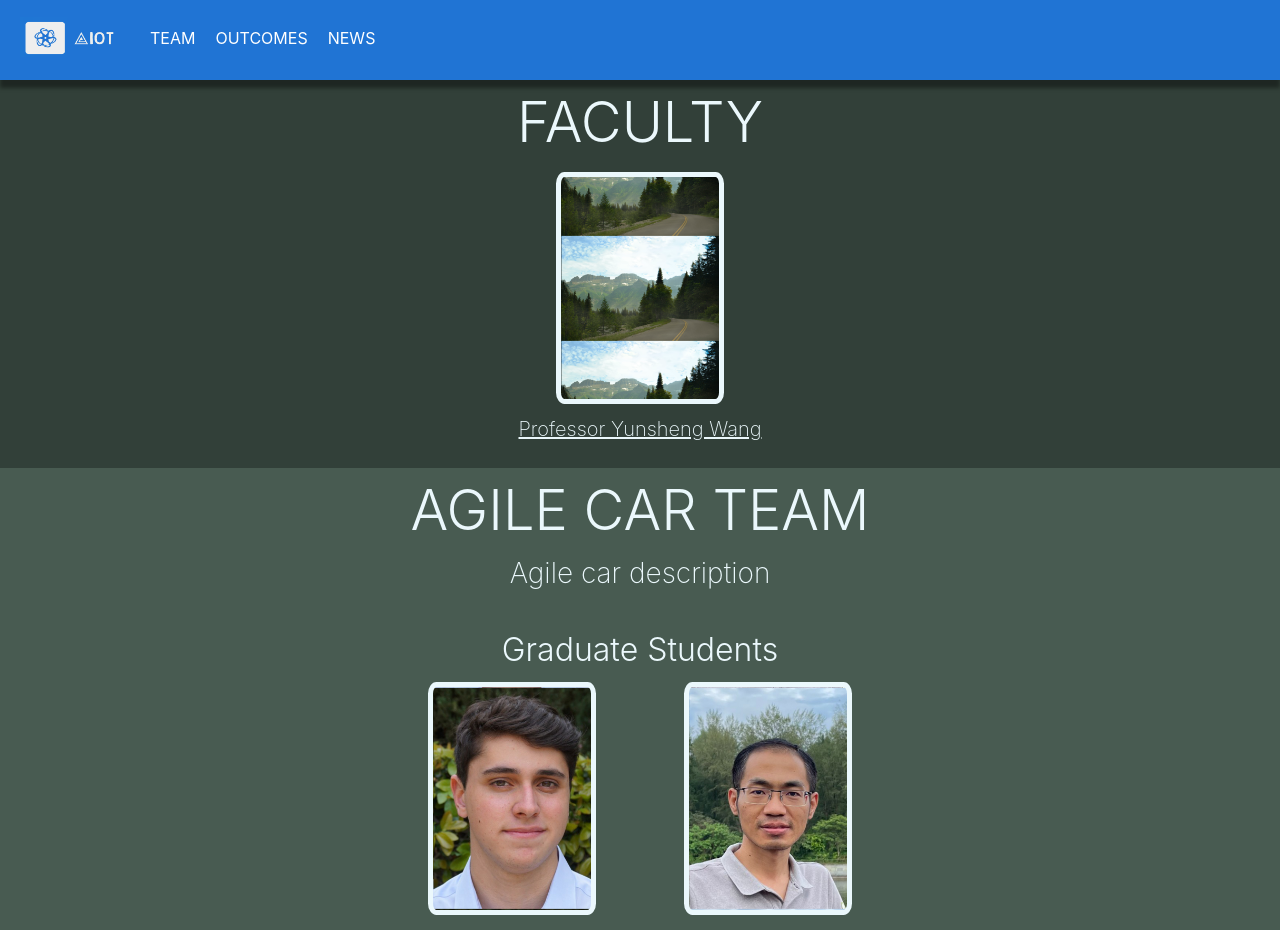
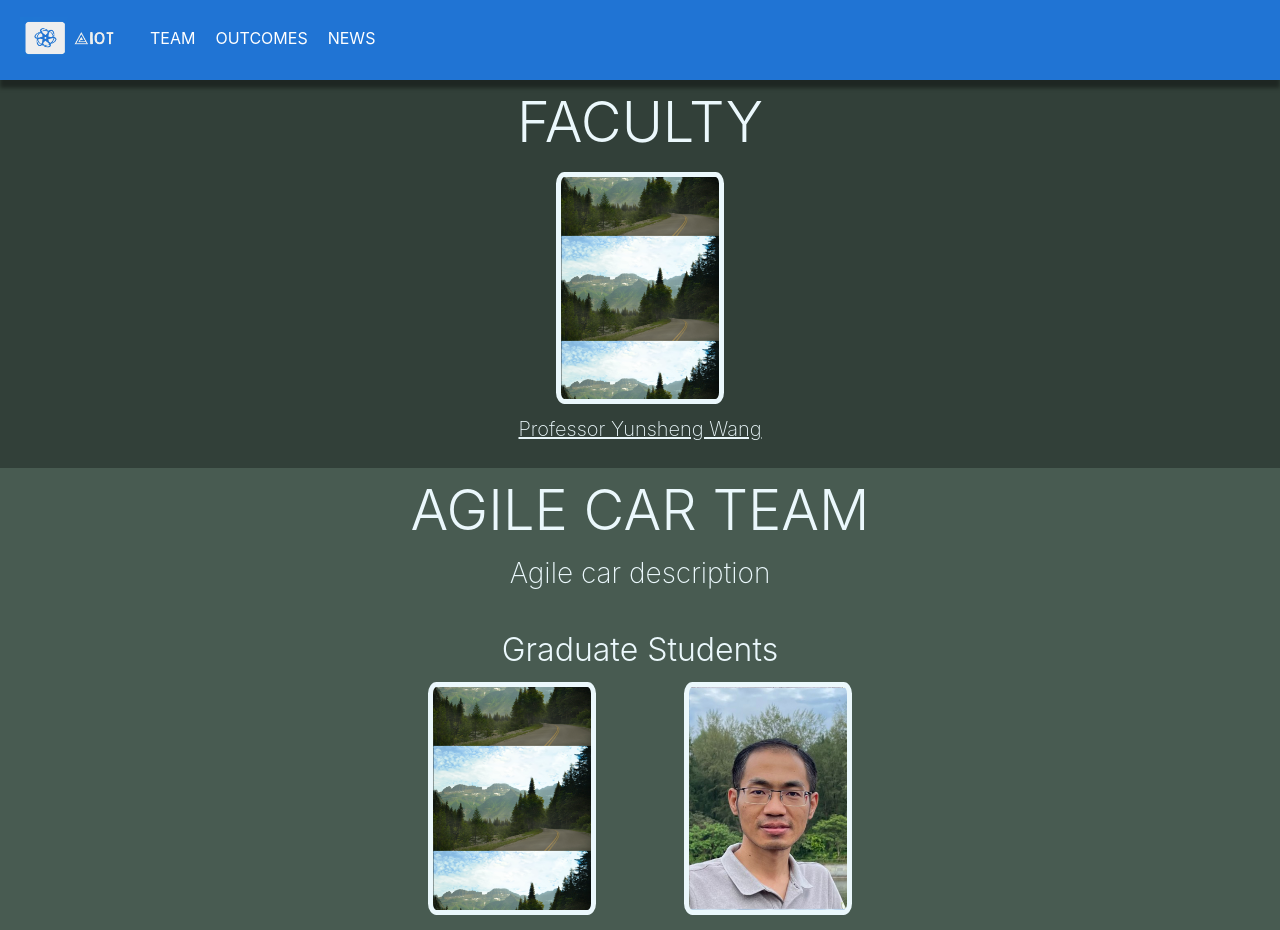
Before and after one commit to AIoTLabCPP/AIoT-Lab, a React (Vite) app: page /#/team in a window 1280 px wide. Shown: the top 930 px of the page. Built offline with nearby package versions, Linux system fonts and the light colour scheme.

Commit message:
Test images

```diff
--- a/src/pages/Team.jsx
+++ b/src/pages/Team.jsx
@@ -47,7 +47,7 @@ export default function Team() {
               paddingRight: '30vw'
           }}>
             <div className='profile_image' style={{
-              backgroundImage: `url(../assets/images/peabody_jack.jpg)`,
+              backgroundImage: `url(../assets/images/background.jpg)`,
             }}> </div>
 
             <div className='profile_image' style={{
```
